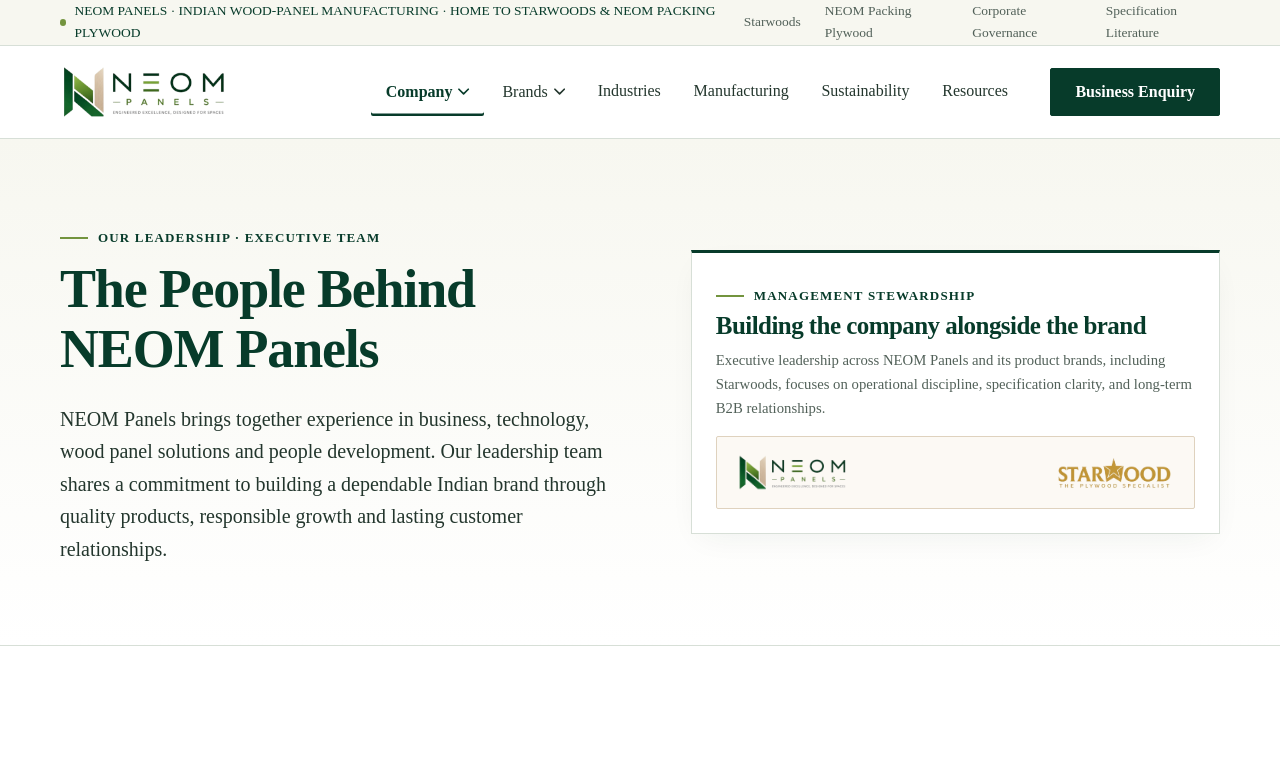
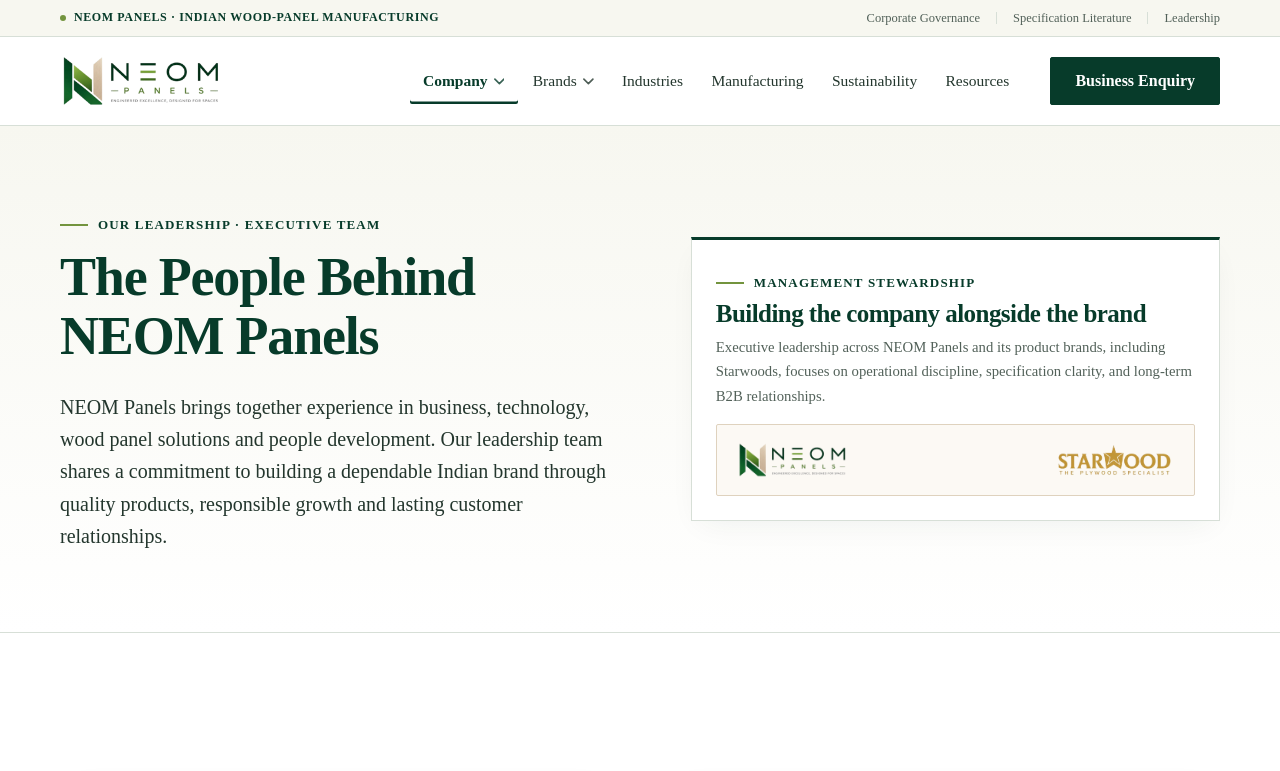
Before and after one commit to jibinntcr/neompanels_new, a Next.js app: page /team in a window 1280 px wide. Shown: the top 771 px of the page. Built offline with nearby package versions, Linux system fonts and the light colour scheme.

Commit message:
Refine header utility bar and Brands submenu to clean single-line international B2B layout

```diff
--- a/src/app/globals.css
+++ b/src/app/globals.css
@@ -266,7 +266,7 @@ p:last-child {
 .utility-bar {
   background-color: var(--color-warm-white);
   border-bottom: 1px solid var(--color-border);
-  font-size: 0.84375rem;
+  font-size: 0.78125rem;
   color: var(--color-secondary);
   display: none;
 }
@@ -281,38 +281,60 @@ p:last-child {
   display: flex;
   align-items: center;
   justify-content: space-between;
-  min-height: 2.375rem;
+  min-height: 2.25rem;
   gap: var(--space-4);
+  white-space: nowrap;
 }
 
 .utility-tag {
   display: inline-flex;
   align-items: center;
   gap: 0.5rem;
-  font-weight: 500;
-  color: var(--color-forest);
+  font-weight: 600;
+  letter-spacing: 0.05em;
+  text-transform: uppercase;
+  font-size: 0.75rem;
+  color: var(--color-forest);
+  white-space: nowrap;
 }
 
 .utility-dot {
-  width: 7px;
-  height: 7px;
+  width: 6px;
+  height: 6px;
   border-radius: 50%;
   background-color: var(--color-leaf);
+  flex-shrink: 0;
 }
 
 .utility-links {
   display: flex;
   align-items: center;
-  gap: 1.5rem;
+  gap: 0;
   list-style: none;
   margin: 0;
   padding: 0;
+  white-space: nowrap;
+}
+
+.utility-links li {
+  display: inline-flex;
+  align-items: center;
+}
+
+.utility-links li + li::before {
+  content: "";
+  display: inline-block;
+  width: 1px;
+  height: 0.75rem;
+  background-color: var(--color-border);
+  margin-inline: 1rem;
 }
 
 .utility-link {
   color: var(--color-secondary);
   text-decoration: none;
   font-weight: 500;
+  white-space: nowrap;
   transition: color var(--transition-fast);
 }
 
@@ -324,8 +346,8 @@ p:last-child {
   position: sticky;
   top: 0;
   z-index: 100;
-  background-color: rgba(255, 255, 255, 0.97);
-  backdrop-filter: blur(8px);
+  background-color: rgba(255, 255, 255, 0.98);
+  backdrop-filter: blur(10px);
   border-bottom: 1px solid var(--color-border);
 }
 
@@ -333,13 +355,13 @@ p:last-child {
   display: flex;
   align-items: center;
   justify-content: space-between;
-  min-height: 5.25rem;
+  min-height: 5.125rem;
   gap: var(--space-4);
 }
 
 @media (min-width: 1024px) {
   .header-inner {
-    min-height: 5.75rem;
+    min-height: 5.5rem;
   }
 }
 
@@ -359,7 +381,7 @@ p:last-child {
 
 @media (min-width: 1024px) {
   .brand-logo-horiz {
-    height: 3.625rem; /* 58px desktop — crisp horizontal lockup */
+    height: 3.5rem; /* 56px desktop — crisp horizontal lockup */
   }
 }
 
@@ -371,6 +393,12 @@ p:last-child {
   .primary-nav {
     display: flex;
     align-items: center;
+    gap: 1.25rem;
+  }
+}
+
+@media (min-width: 1200px) {
+  .primary-nav {
     gap: 1.75rem;
   }
 }
@@ -378,7 +406,7 @@ p:last-child {
 .nav-list {
   display: flex;
   align-items: center;
-  gap: 0.25rem;
+  gap: 0.125rem;
   list-style: none;
   margin: 0;
   padding: 0;
@@ -393,16 +421,17 @@ p:last-child {
   display: inline-flex;
   align-items: center;
   gap: 0.375rem;
-  min-height: 48px;
-  padding: 0.5rem 0.9rem;
+  min-height: 46px;
+  padding: 0.5rem 0.825rem;
   font-family: var(--font-body);
-  font-size: 1rem;
+  font-size: 0.96875rem;
   font-weight: 500;
   color: var(--color-body);
   text-decoration: none;
   background: transparent;
   border: none;
   border-radius: var(--radius-sm);
+  white-space: nowrap;
   cursor: pointer;
   transition: color var(--transition-fast), background-color var(--transition-fast);
   @media (prefers-reduced-motion: reduce) {
@@ -411,7 +440,8 @@ p:last-child {
 }
 
 .nav-link:hover,
-.nav-submenu-trigger:hover {
+.nav-submenu-trigger:hover,
+.nav-submenu-trigger[aria-expanded="true"] {
   color: var(--color-forest);
   background-color: var(--color-warm-white);
 }
@@ -424,8 +454,9 @@ p:last-child {
 }
 
 .submenu-caret {
-  width: 0.7rem;
-  height: 0.7rem;
+  width: 0.675rem;
+  height: 0.675rem;
+  opacity: 0.8;
   transition: transform var(--transition-fast);
   @media (prefers-reduced-motion: reduce) {
     transition: none;
@@ -438,32 +469,65 @@ p:last-child {
 
 .nav-submenu {
   position: absolute;
-  top: calc(100% + 0.375rem);
+  top: calc(100% + 0.35rem);
   left: 0;
-  min-width: 21rem;
+  min-width: 22.5rem;
   background-color: var(--color-white);
   border: 1px solid var(--color-border);
   border-top: 3px solid var(--color-forest);
-  box-shadow: var(--shadow-elevated);
-  padding: 0.625rem;
+  border-radius: 0 0 var(--radius-sm) var(--radius-sm);
+  box-shadow: 0 16px 36px rgba(7, 59, 42, 0.12);
+  padding: 0;
+  margin: 0;
+  z-index: 200;
+  overflow: hidden;
+}
+
+.nav-submenu--brands {
+  min-width: 24.5rem;
+}
+
+.nav-submenu::before {
+  content: "";
+  position: absolute;
+  top: -0.5rem;
+  left: 0;
+  right: 0;
+  height: 0.5rem;
+}
+
+.nav-submenu[hidden] {
+  display: none;
+}
+
+.nav-submenu-header {
+  padding: 0.65rem 1.125rem 0.45rem;
+  font-family: var(--font-heading);
+  font-size: 0.6875rem;
+  font-weight: 700;
+  letter-spacing: 0.09em;
+  text-transform: uppercase;
+  color: var(--color-secondary);
+  background-color: var(--color-warm-white);
+  border-bottom: 1px solid var(--color-border);
+}
+
+.nav-submenu-list {
   list-style: none;
   margin: 0;
-  z-index: 200;
-}
-
-.nav-submenu[hidden] {
-  display: none;
+  padding: 0.5rem;
 }
 
 .nav-submenu-link {
   display: flex;
   flex-direction: column;
-  gap: 0.15rem;
-  padding: 0.75rem 1rem;
+  gap: 0.2rem;
+  padding: 0.75rem 0.9rem;
   min-height: 48px;
   text-decoration: none;
   border-radius: var(--radius-sm);
-  transition: background-color var(--transition-fast);
+  border-left: 3px solid transparent;
+  transition: background-color var(--transition-fast), border-color var(--transition-fast);
   @media (prefers-reduced-motion: reduce) {
     transition: none;
   }
@@ -472,21 +536,74 @@ p:last-child {
 .nav-submenu-link:hover,
 .nav-submenu-link[aria-current="page"] {
   background-color: var(--color-warm-white);
-}
-
-.nav-submenu-link[aria-current="page"] {
-  border-left: 3px solid var(--color-leaf);
+  border-left-color: var(--color-forest);
+}
+
+.nav-submenu-title-row {
+  display: flex;
+  align-items: center;
+  justify-content: space-between;
+  gap: 0.625rem;
 }
 
 .nav-submenu-title {
   font-weight: 600;
   font-size: 0.96875rem;
+  color: var(--color-forest);
+}
+
+.nav-submenu-badge {
+  display: inline-flex;
+  align-items: center;
+  padding: 0.15rem 0.55rem;
+  font-size: 0.6875rem;
+  font-weight: 600;
+  letter-spacing: 0.04em;
+  text-transform: uppercase;
+  background-color: var(--color-sage);
+  color: var(--color-forest);
+  border-radius: 2px;
+  white-space: nowrap;
+}
+
+.nav-submenu-badge--oak {
+  background-color: var(--color-oak-subtle);
   color: var(--color-forest);
 }
 
 .nav-submenu-desc {
   font-size: 0.84375rem;
+  line-height: 1.45;
   color: var(--color-secondary);
+}
+
+.nav-submenu-footer {
+  border-top: 1px solid var(--color-border);
+  background-color: var(--color-warm-white);
+  padding: 0.55rem 1.125rem;
+}
+
+.nav-submenu-footer-link {
+  display: flex;
+  align-items: center;
+  justify-content: space-between;
+  gap: 0.5rem;
+  font-size: 0.84375rem;
+  font-weight: 600;
+  color: var(--color-forest);
+  text-decoration: none;
+  padding-block: 0.2rem;
+}
+
+.nav-submenu-footer-link:hover {
+  text-decoration: underline;
+}
+
+.nav-cta-btn {
+  white-space: nowrap;
+  padding: 0.65rem 1.25rem;
+  min-height: 44px;
+  font-size: 0.9375rem;
 }
 
 /* Mobile Menu Button & Drawer */
--- a/src/components/Navbar.jsx
+++ b/src/components/Navbar.jsx
@@ -6,14 +6,13 @@ import { usePathname } from 'next/navigation';
 
 export default function Navbar() {
   const pathname = usePathname();
-  const [companySubmenuOpen, setCompanySubmenuOpen] = useState(false);
-  const [brandsSubmenuOpen, setBrandsSubmenuOpen] = useState(false);
+  const [openMenu, setOpenMenu] = useState(null); // 'company' | 'brands' | null
   const [mobileOpen, setMobileOpen] = useState(false);
 
-  const companySubmenuRef = useRef(null);
+  const navRef = useRef(null);
   const companyTriggerRef = useRef(null);
-  const brandsSubmenuRef = useRef(null);
   const brandsTriggerRef = useRef(null);
+  const closeTimeoutRef = useRef(null);
 
   const isCompanyActive =
     pathname === '/about' ||
@@ -25,38 +24,23 @@ export default function Navbar() {
     pathname === '/brands' || pathname?.startsWith('/brands/');
 
   useEffect(() => {
-    setCompanySubmenuOpen(false);
-    setBrandsSubmenuOpen(false);
+    setOpenMenu(null);
     setMobileOpen(false);
   }, [pathname]);
 
   useEffect(() => {
     function handleClickOutside(e) {
-      if (
-        companySubmenuRef.current &&
-        !companySubmenuRef.current.contains(e.target) &&
-        companyTriggerRef.current &&
-        !companyTriggerRef.current.contains(e.target)
-      ) {
-        setCompanySubmenuOpen(false);
-      }
-      if (
-        brandsSubmenuRef.current &&
-        !brandsSubmenuRef.current.contains(e.target) &&
-        brandsTriggerRef.current &&
-        !brandsTriggerRef.current.contains(e.target)
-      ) {
-        setBrandsSubmenuOpen(false);
+      if (navRef.current && !navRef.current.contains(e.target)) {
+        setOpenMenu(null);
       }
     }
     function handleKeyDown(e) {
       if (e.key === 'Escape') {
-        if (companySubmenuOpen) {
-          setCompanySubmenuOpen(false);
+        if (openMenu === 'company') {
+          setOpenMenu(null);
           companyTriggerRef.current?.focus();
-        }
-        if (brandsSubmenuOpen) {
-          setBrandsSubmenuOpen(false);
+        } else if (openMenu === 'brands') {
+          setOpenMenu(null);
           brandsTriggerRef.current?.focus();
         }
         if (mobileOpen) {
@@ -70,7 +54,25 @@ export default function Navbar() {
       document.removeEventListener('mousedown', handleClickOutside);
       document.removeEventListener('keydown', handleKeyDown);
     };
-  }, [companySubmenuOpen, brandsSubmenuOpen, mobileOpen]);
+  }, [openMenu, mobileOpen]);
+
+  const handleMouseEnter = (menuName) => {
+    if (closeTimeoutRef.current) {
+      clearTimeout(closeTimeoutRef.current);
+      closeTimeoutRef.current = null;
+    }
+    setOpenMenu(menuName);
+  };
+
+  const handleMouseLeave = () => {
+    closeTimeoutRef.current = setTimeout(() => {
+      setOpenMenu(null);
+    }, 140);
+  };
+
+  const toggleSubmenu = (menuName) => {
+    setOpenMenu((prev) => (prev === menuName ? null : menuName));
+  };
 
   return (
     <>
@@ -78,22 +80,9 @@ export default function Navbar() {
         <div className="container utility-bar-inner">
           <span className="utility-tag">
             <span className="utility-dot" aria-hidden="true" />
-            <span>
-              NEOM PANELS · INDIAN WOOD-PANEL MANUFACTURING · HOME TO STARWOODS &amp; NEOM PACKING
-              PLYWOOD
-            </span>
+            <span>NEOM PANELS · INDIAN WOOD-PANEL MANUFACTURING</span>
           </span>
           <ul className="utility-links" role="list">
-            <li>
-              <Link href="/brands#starwoods" className="utility-link">
-                Starwoods
-              </Link>
-            </li>
-            <li>
-              <Link href="/brands/neom-packing-plywood" className="utility-link">
-                NEOM Packing Plywood
-              </Link>
-            </li>
             <li>
               <Link href="/governance" className="utility-link">
                 Corporate Governance
@@ -102,6 +91,11 @@ export default function Navbar() {
             <li>
               <Link href="/resources" className="utility-link">
                 Specification Literature
+              </Link>
+            </li>
+            <li>
+              <Link href="/team" className="utility-link">
+                Leadership
               </Link>
             </li>
           </ul>
@@ -120,22 +114,23 @@ export default function Navbar() {
             />
           </Link>
 
-          <nav className="primary-nav" aria-label="Primary">
+          <nav ref={navRef} className="primary-nav" aria-label="Primary">
             <ul className="nav-list">
               {/* Company Submenu */}
-              <li className="nav-item">
+              <li
+                className="nav-item"
+                onMouseEnter={() => handleMouseEnter('company')}
+                onMouseLeave={handleMouseLeave}
+              >
                 <button
                   ref={companyTriggerRef}
                   type="button"
                   className="nav-submenu-trigger"
                   id="company-submenu-trigger"
-                  aria-expanded={companySubmenuOpen ? 'true' : 'false'}
+                  aria-expanded={openMenu === 'company' ? 'true' : 'false'}
                   aria-controls="company-submenu"
                   data-active={isCompanyActive ? 'true' : undefined}
-                  onClick={() => {
-                    setCompanySubmenuOpen((prev) => !prev);
-                    setBrandsSubmenuOpen(false);
-                  }}
+                  onClick={() => toggleSubmenu('company')}
                 >
                   <span>Company</span>
                   <svg className="submenu-caret" aria-hidden="true" viewBox="0 0 12 8">
@@ -149,17 +144,19 @@ export default function Navbar() {
                     />
                   </svg>
                 </button>
-                <ul
-                  ref={companySubmenuRef}
+                <div
                   className="nav-submenu"
                   id="company-submenu"
-                  hidden={!companySubmenuOpen}
+                  hidden={openMenu !== 'company'}
                 >
+                  <div className="nav-submenu-header">CORPORATE PROFILE</div>
+                  <ul className="nav-submenu-list" role="list">
                     <li>
                       <Link
                         href="/about"
                         className="nav-submenu-link"
                         aria-current={pathname === '/about' ? 'page' : undefined}
+                        onClick={() => setOpenMenu(null)}
                       >
                         <span className="nav-submenu-title">About NEOM</span>
                         <span className="nav-submenu-desc">
@@ -174,6 +171,7 @@ export default function Navbar() {
                         aria-current={
                           pathname === '/team' || pathname === '/leadership' ? 'page' : undefined
                         }
+                        onClick={() => setOpenMenu(null)}
                       >
                         <span className="nav-submenu-title">Leadership</span>
                         <span className="nav-submenu-desc">
@@ -186,6 +184,7 @@ export default function Navbar() {
                         href="/governance"
                         className="nav-submenu-link"
                         aria-current={pathname === '/governance' ? 'page' : undefined}
+                        onClick={() => setOpenMenu(null)}
                       >
                         <span className="nav-submenu-title">
                           Governance &amp; Corporate Information
@@ -196,22 +195,24 @@ export default function Navbar() {
                       </Link>
                     </li>
                   </ul>
+                </div>
               </li>
 
               {/* Brands Submenu */}
-              <li className="nav-item">
+              <li
+                className="nav-item"
+                onMouseEnter={() => handleMouseEnter('brands')}
+                onMouseLeave={handleMouseLeave}
+              >
                 <button
                   ref={brandsTriggerRef}
                   type="button"
                   className="nav-submenu-trigger"
                   id="brands-submenu-trigger"
-                  aria-expanded={brandsSubmenuOpen ? 'true' : 'false'}
+                  aria-expanded={openMenu === 'brands' ? 'true' : 'false'}
                   aria-controls="brands-submenu"
                   data-active={isBrandsActive ? 'true' : undefined}
-                  onClick={() => {
-                    setBrandsSubmenuOpen((prev) => !prev);
-                    setCompanySubmenuOpen(false);
-                  }}
+                  onClick={() => toggleSubmenu('brands')}
                 >
                   <span>Brands</span>
                   <svg className="submenu-caret" aria-hidden="true" viewBox="0 0 12 8">
@@ -225,32 +226,25 @@ export default function Navbar() {
                     />
                   </svg>
                 </button>
-                <ul
-                  ref={brandsSubmenuRef}
-                  className="nav-submenu"
+                <div
+                  className="nav-submenu nav-submenu--brands"
                   id="brands-submenu"
-                  hidden={!brandsSubmenuOpen}
+                  hidden={openMenu !== 'brands'}
                 >
-                  <li>
-                    <Link
-                      href="/brands"
-                      className="nav-submenu-link"
-                      aria-current={pathname === '/brands' ? 'page' : undefined}
-                    >
-                      <span className="nav-submenu-title">Brands Overview</span>
-                      <span className="nav-submenu-desc">
-                        NEOM Panels brand architecture: Starwoods &amp; NEOM Packing Plywood
-                      </span>
-                    </Link>
-                  </li>
+                  <div className="nav-submenu-header">NEOM PANELS PRODUCT BRANDS</div>
+                  <ul className="nav-submenu-list" role="list">
                     <li>
                       <Link
                         href="/brands#starwoods"
                         className="nav-submenu-link"
+                        onClick={() => setOpenMenu(null)}
                       >
+                        <div className="nav-submenu-title-row">
                           <span className="nav-submenu-title">Starwoods</span>
+                          <span className="nav-submenu-badge">Furniture &amp; Interiors</span>
+                        </div>
                         <span className="nav-submenu-desc">
-                        Panels for furniture manufacturing, modular systems and commercial interiors
+                          Engineered panels for furniture manufacturing, modular systems and fit-outs
                         </span>
                       </Link>
                     </li>
@@ -258,15 +252,35 @@ export default function Navbar() {
                       <Link
                         href="/brands/neom-packing-plywood"
                         className="nav-submenu-link"
-                      aria-current={pathname === '/brands/neom-packing-plywood' ? 'page' : undefined}
+                        aria-current={
+                          pathname === '/brands/neom-packing-plywood' ? 'page' : undefined
+                        }
+                        onClick={() => setOpenMenu(null)}
                       >
+                        <div className="nav-submenu-title-row">
                           <span className="nav-submenu-title">NEOM Packing Plywood</span>
+                          <span className="nav-submenu-badge nav-submenu-badge--oak">
+                            Industrial Packaging
+                          </span>
+                        </div>
                         <span className="nav-submenu-desc">
-                        Moisture-resistant packaging-grade plywood for cases, crates and components
+                          Moisture-resistant packaging-grade plywood for packing cases and crates
                         </span>
                       </Link>
                     </li>
                   </ul>
+                  <div className="nav-submenu-footer">
+                    <Link
+                      href="/brands"
+                      className="nav-submenu-footer-link"
+                      aria-current={pathname === '/brands' ? 'page' : undefined}
+                      onClick={() => setOpenMenu(null)}
+                    >
+                      <span>View All Brands &amp; Portfolio Architecture</span>
+                      <span aria-hidden="true">→</span>
+                    </Link>
+                  </div>
+                </div>
               </li>
 
               <li className="nav-item">
@@ -309,7 +323,7 @@ export default function Navbar() {
 
             <Link
               href="/enquiry"
-              className="btn btn--primary"
+              className="btn btn--primary nav-cta-btn"
               aria-current={pathname === '/enquiry' ? 'page' : undefined}
             >
               Business Enquiry
@@ -392,20 +406,8 @@ export default function Navbar() {
               </span>
               <ul className="mobile-submenu-list">
                 <li>
-                  <Link
-                    href="/brands"
-                    className="mobile-submenu-link"
-                    aria-current={pathname === '/brands' ? 'page' : undefined}
-                  >
-                    Brands Overview
-                  </Link>
-                </li>
-                <li>
-                  <Link
-                    href="/brands#starwoods"
-                    className="mobile-submenu-link"
-                  >
-                    Starwoods
+                  <Link href="/brands#starwoods" className="mobile-submenu-link">
+                    Starwoods (Furniture &amp; Interiors)
                   </Link>
                 </li>
                 <li>
@@ -414,7 +416,16 @@ export default function Navbar() {
                     className="mobile-submenu-link"
                     aria-current={pathname === '/brands/neom-packing-plywood' ? 'page' : undefined}
                   >
-                    NEOM Packing Plywood
+                    NEOM Packing Plywood (Industrial Packaging)
+                  </Link>
+                </li>
+                <li>
+                  <Link
+                    href="/brands"
+                    className="mobile-submenu-link"
+                    aria-current={pathname === '/brands' ? 'page' : undefined}
+                  >
+                    All Brands Overview →
                   </Link>
                 </li>
               </ul>
```
Lines whose indentation alone changed are shown as unchanged.
